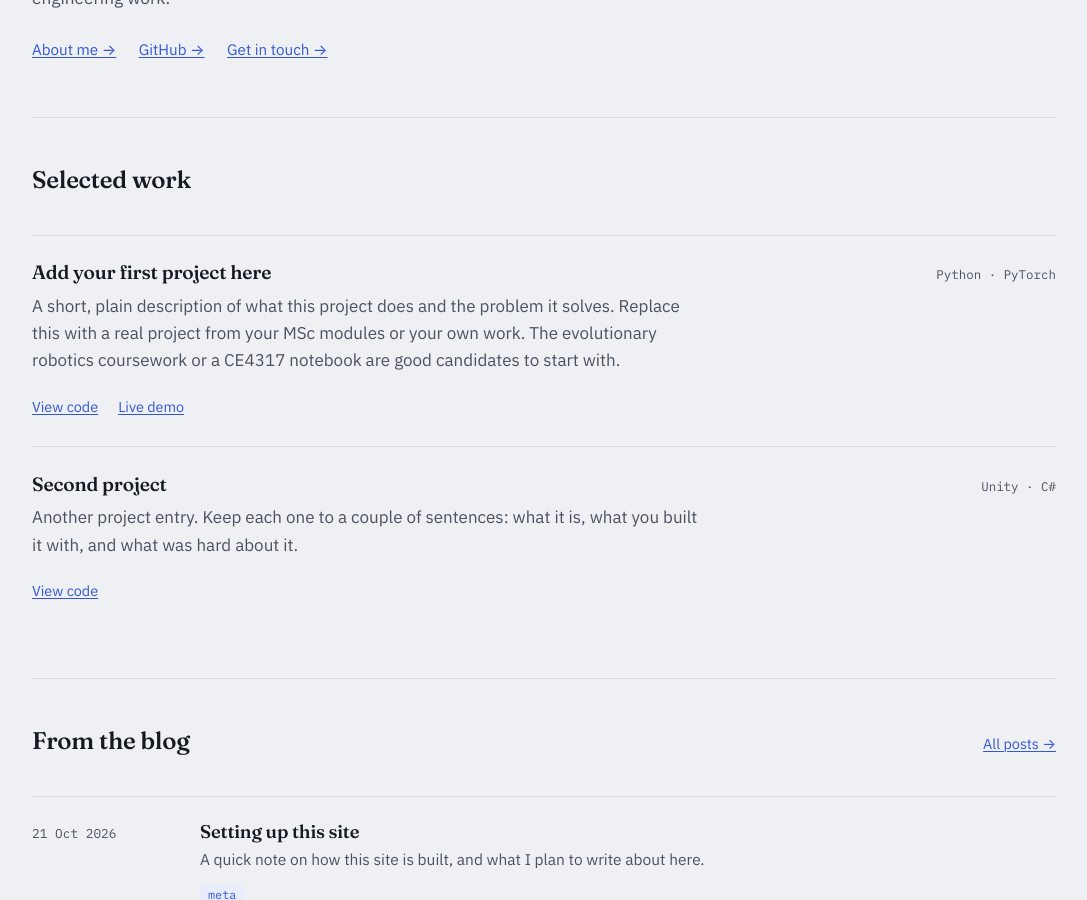
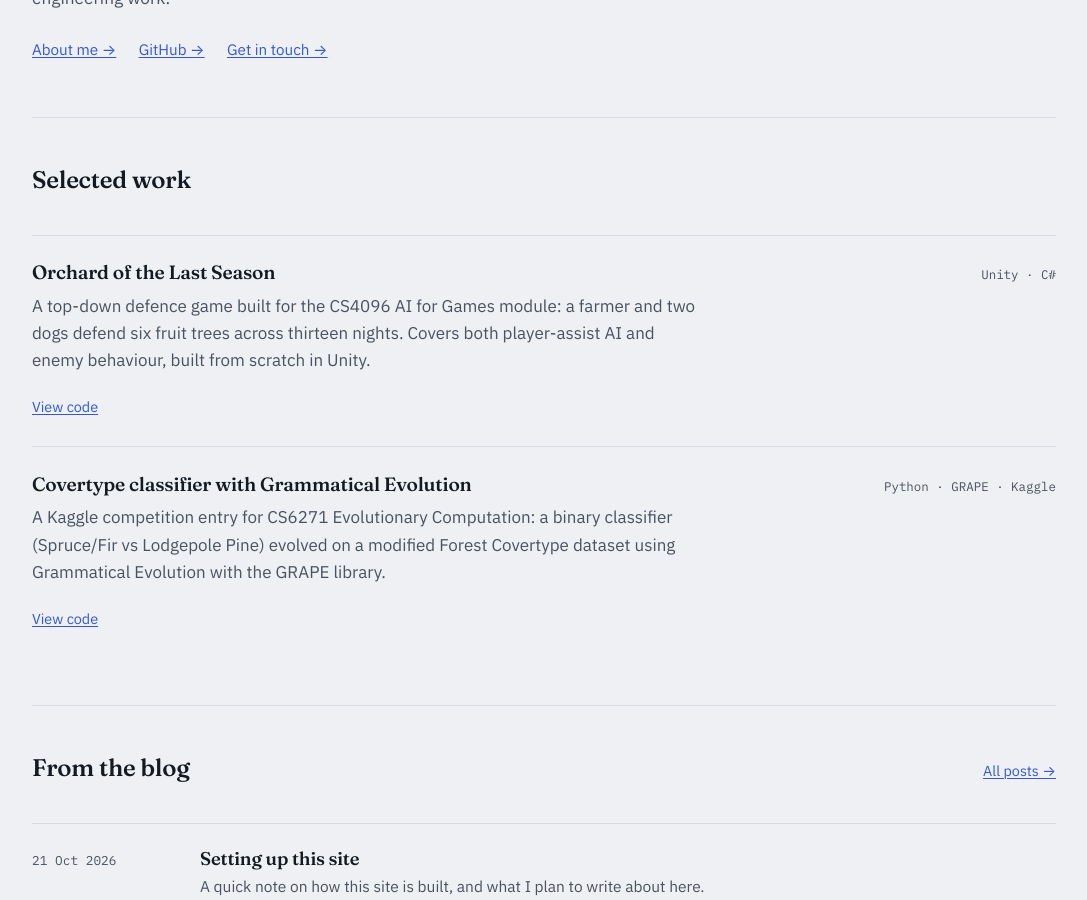
Before and after one commit to stageor/stageor.github.io, a Jekyll site: the page built from index.html, in a window 1280 px wide and 900 px high, scrolled down 457 px. Shown: the whole window, without its empty margins (96-1183 px from the left). Built offline with Jekyll 4.4.1, drawn with Linux system fonts in a browser that asks for light colours.

Commit message:
Add real projects to homepage (Unity game, GRAPE classifier)

```diff
--- a/index.html
+++ b/index.html
@@ -24,31 +24,31 @@ title: Home
 
   <div class="project">
     <div class="project-head">
-      <h3>Add your first project here</h3>
-      <span class="stack">Python · PyTorch</span>
+      <h3>Orchard of the Last Season</h3>
+      <span class="stack">Unity · C#</span>
     </div>
     <p>
-      A short, plain description of what this project does and the problem it solves.
-      Replace this with a real project from your MSc modules or your own work.
-      The evolutionary robotics coursework or a CE4317 notebook are good candidates to start with.
+      A top-down defence game built for the CS4096 AI for Games module: a farmer and two dogs
+      defend six fruit trees across thirteen nights. Covers both player-assist AI and enemy
+      behaviour, built from scratch in Unity.
     </p>
     <div class="links">
-      <a href="#">View code</a>
-      <a href="#">Live demo</a>
+      <a href="https://github.com/stageor">View code</a>
     </div>
   </div>
 
   <div class="project">
     <div class="project-head">
-      <h3>Second project</h3>
-      <span class="stack">Unity · C#</span>
+      <h3>Covertype classifier with Grammatical Evolution</h3>
+      <span class="stack">Python · GRAPE · Kaggle</span>
     </div>
     <p>
-      Another project entry. Keep each one to a couple of sentences: what it is,
-      what you built it with, and what was hard about it.
+      A Kaggle competition entry for CS6271 Evolutionary Computation: a binary classifier
+      (Spruce/Fir vs Lodgepole Pine) evolved on a modified Forest Covertype dataset using
+      Grammatical Evolution with the GRAPE library.
     </p>
     <div class="links">
-      <a href="#">View code</a>
+      <a href="https://github.com/stageor">View code</a>
     </div>
   </div>
 </section>
```
